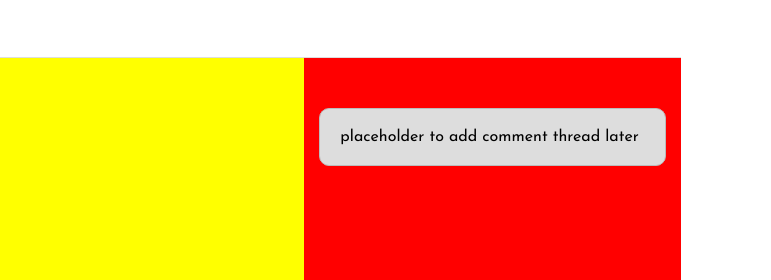
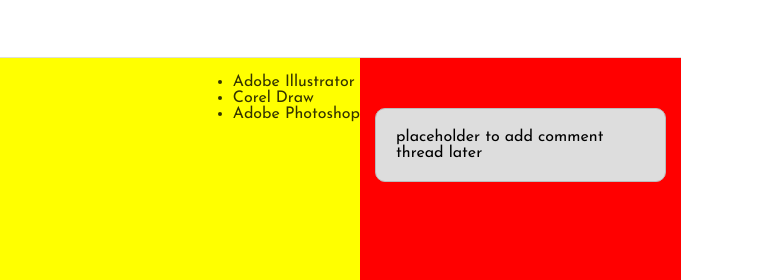
Before and after one commit to Mamuddeen87/alx_html_css, a plain HTML site: page index.html in a window 1280 px wide. Shown: the top 280 px of the page, 509-1280 px from the left. Drawn offline with Linux system fonts and the light colour scheme; files that its build step writes are made by us from their sources.

Commit message:
Update index.html

```diff
--- a/index.html
+++ b/index.html
@@ -57,6 +57,11 @@
                 </tbody>
             </table>
         </article>
+        <ul>
+            <li>Adobe Illustrator</li>
+            <li>Corel Draw</li>
+            <li>Adobe Photoshop</li>
+        </ul>
         <aside>
             <p>placeholder to add comment thread later</p>
         </aside>
```
